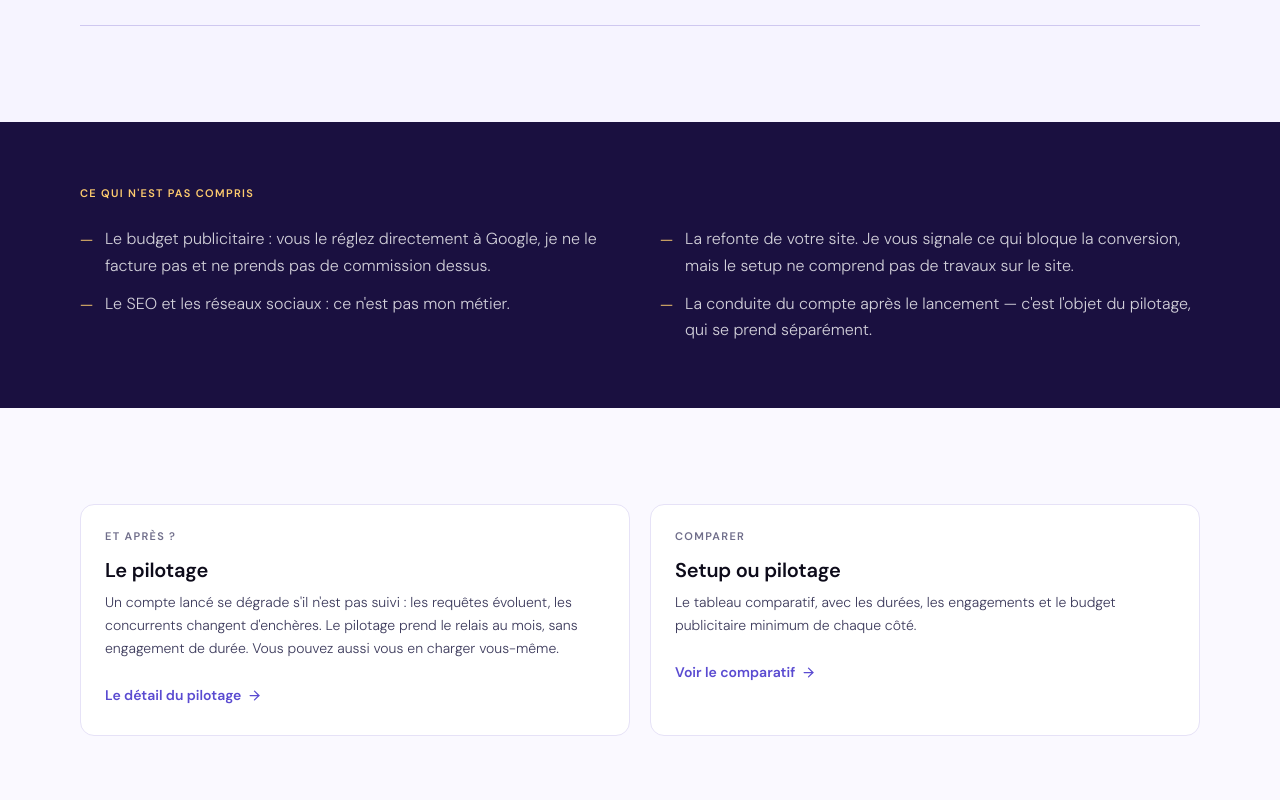
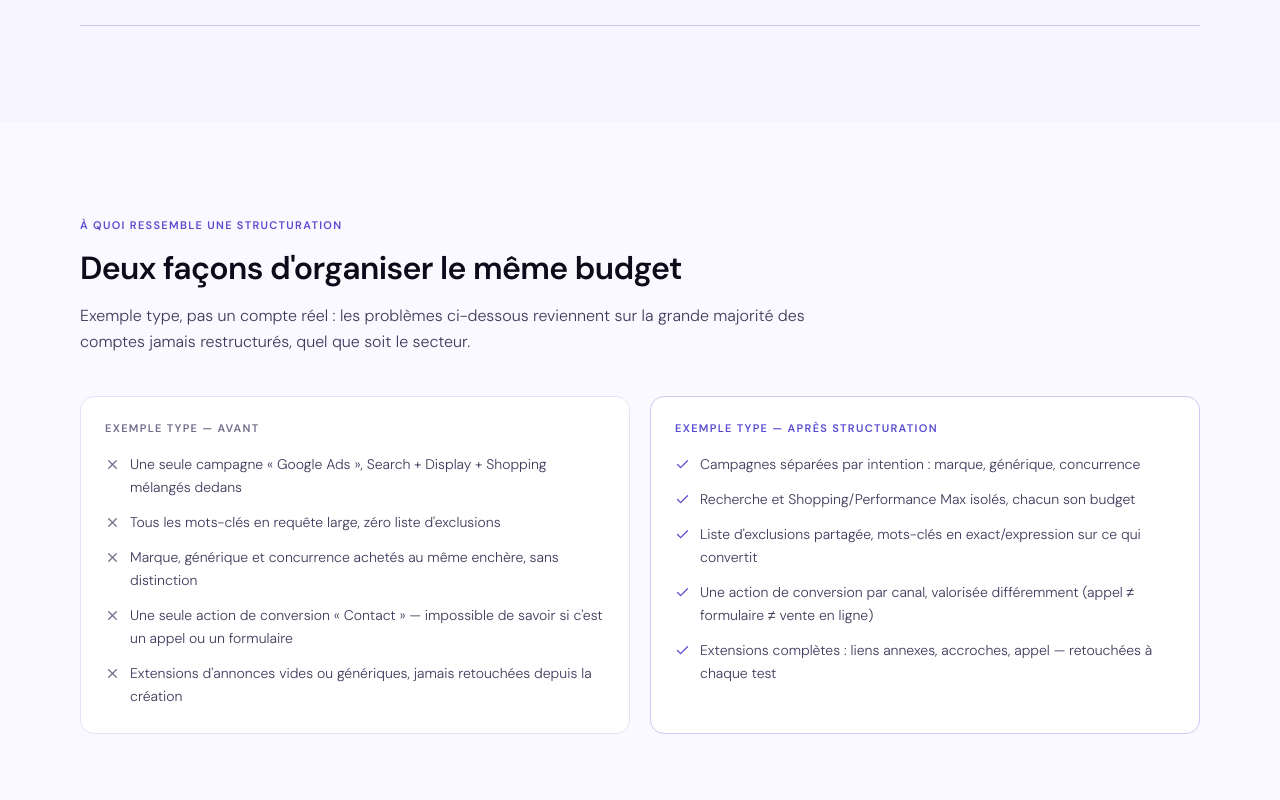
Before and after one commit to isma2034/uplyo-os, a Next.js app: page /offres/pack-lancement in a window 1280 px wide. Shown: the part 1580-2380 px from the top of the page. Built offline with nearby package versions, Linux system fonts and the light colour scheme; no server answers.

Commit message:
Diagramme illustratif avant/apres structuration de compte sur la page setup

```diff
--- a/src/app/(agency)/offres/pack-lancement/page.tsx
+++ b/src/app/(agency)/offres/pack-lancement/page.tsx
@@ -2,6 +2,7 @@ import { Metadata } from "next";
 import Link from "next/link";
 import { ArrowRight, Check } from "lucide-react";
 import Reveal from "@/components/agency/Reveal";
+import AccountStructureDiagram from "@/components/agency/AccountStructureDiagram";
 import { MEDIA_FLOOR, OFFER_ROUTES, TERMS } from "@/lib/offers";
 
 // Route conservée (/offres/pack-lancement) : la renommer en /offres/setup
@@ -176,6 +177,26 @@ export default function SetupPage() {
         </div>
       </section>
 
+      {/* Structure avant/après — diagramme illustratif générique, pas un cas
+          client réel : voir la note dans AccountStructureDiagram.tsx. */}
+      <section className="section">
+        <div className="container-wide">
+          <Reveal>
+            <div className="max-w-text mb-10">
+              <p className="label text-eclat-ink mb-4">À quoi ressemble une structuration</p>
+              <h2 className="text-section font-semibold text-ink mb-4">
+                Deux façons d&apos;organiser le même budget
+              </h2>
+              <p className="text-body-lg text-ink-2 font-light">
+                Exemple type, pas un compte réel : les problèmes ci-dessous reviennent sur la
+                grande majorité des comptes jamais restructurés, quel que soit le secteur.
+              </p>
+            </div>
+          </Reveal>
+          <AccountStructureDiagram />
+        </div>
+      </section>
+
       {/* Ce qui n'est pas compris */}
       <section className="section-tight bg-nuit">
         <div className="container-wide">
--- /dev/null
+++ b/src/components/agency/AccountStructureDiagram.tsx
@@ -0,0 +1,59 @@
+import { X, Check } from "lucide-react";
+import Reveal from "@/components/agency/Reveal";
+
+const BEFORE = [
+  "Une seule campagne « Google Ads », Search + Display + Shopping mélangés dedans",
+  "Tous les mots-clés en requête large, zéro liste d'exclusions",
+  "Marque, générique et concurrence achetés au même enchère, sans distinction",
+  "Une seule action de conversion « Contact » — impossible de savoir si c'est un appel ou un formulaire",
+  "Extensions d'annonces vides ou génériques, jamais retouchées depuis la création",
+];
+
+const AFTER = [
+  "Campagnes séparées par intention : marque, générique, concurrence",
+  "Recherche et Shopping/Performance Max isolés, chacun son budget",
+  "Liste d'exclusions partagée, mots-clés en exact/expression sur ce qui convertit",
+  "Une action de conversion par canal, valorisée différemment (appel ≠ formulaire ≠ vente en ligne)",
+  "Extensions complètes : liens annexes, accroches, appel — retouchées à chaque test",
+];
+
+/**
+ * Diagramme illustratif — PAS un audit d'un compte réel. Les deux colonnes
+ * décrivent des patterns génériques et très courants (constatés dans le
+ * métier, pas propres à un client identifiable), pour donner une idée
+ * concrète de ce que « structurer un compte » veut dire avant qu'un
+ * prospect ait vu le sien. Le libellé "Exemple type" doit rester visible :
+ * c'est ce qui empêche la confusion avec un cas réel.
+ */
+export default function AccountStructureDiagram() {
+  return (
+    <div className="grid grid-cols-1 md:grid-cols-2 gap-5">
+      <Reveal>
+        <div className="bg-white border border-line rounded-card p-6 h-full">
+          <div className="label text-ink-3 mb-4">Exemple type — avant</div>
+          <ul className="flex flex-col gap-3">
+            {BEFORE.map((t) => (
+              <li key={t} className="flex gap-2.5 text-body text-ink-2 font-light">
+                <X size={15} className="text-ink-3 shrink-0 mt-1" aria-hidden="true" />
+                {t}
+              </li>
+            ))}
+          </ul>
+        </div>
+      </Reveal>
+      <Reveal delay={80}>
+        <div className="bg-white border border-line-strong rounded-card p-6 h-full">
+          <div className="label text-eclat-ink mb-4">Exemple type — après structuration</div>
+          <ul className="flex flex-col gap-3">
+            {AFTER.map((t) => (
+              <li key={t} className="flex gap-2.5 text-body text-ink-2 font-light">
+                <Check size={15} className="text-eclat-ink shrink-0 mt-1" aria-hidden="true" />
+                {t}
+              </li>
+            ))}
+          </ul>
+        </div>
+      </Reveal>
+    </div>
+  );
+}
```
